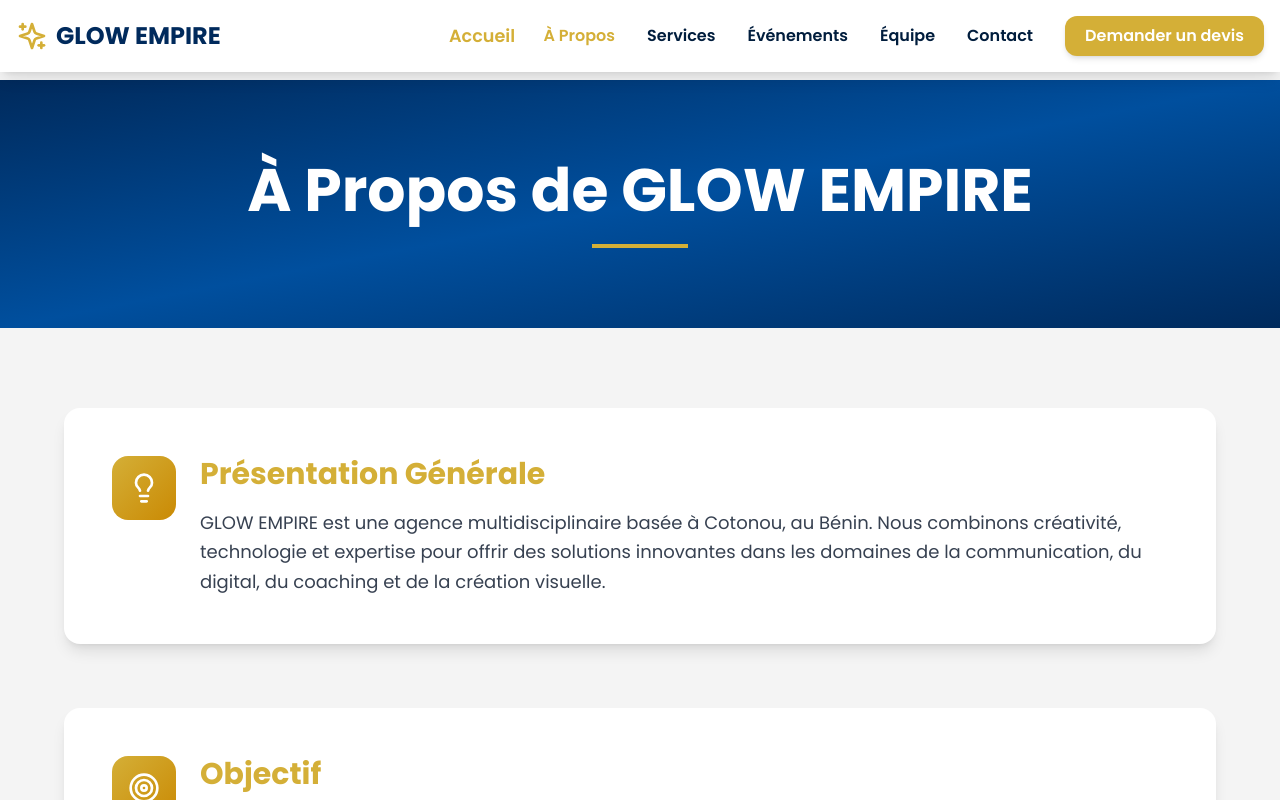
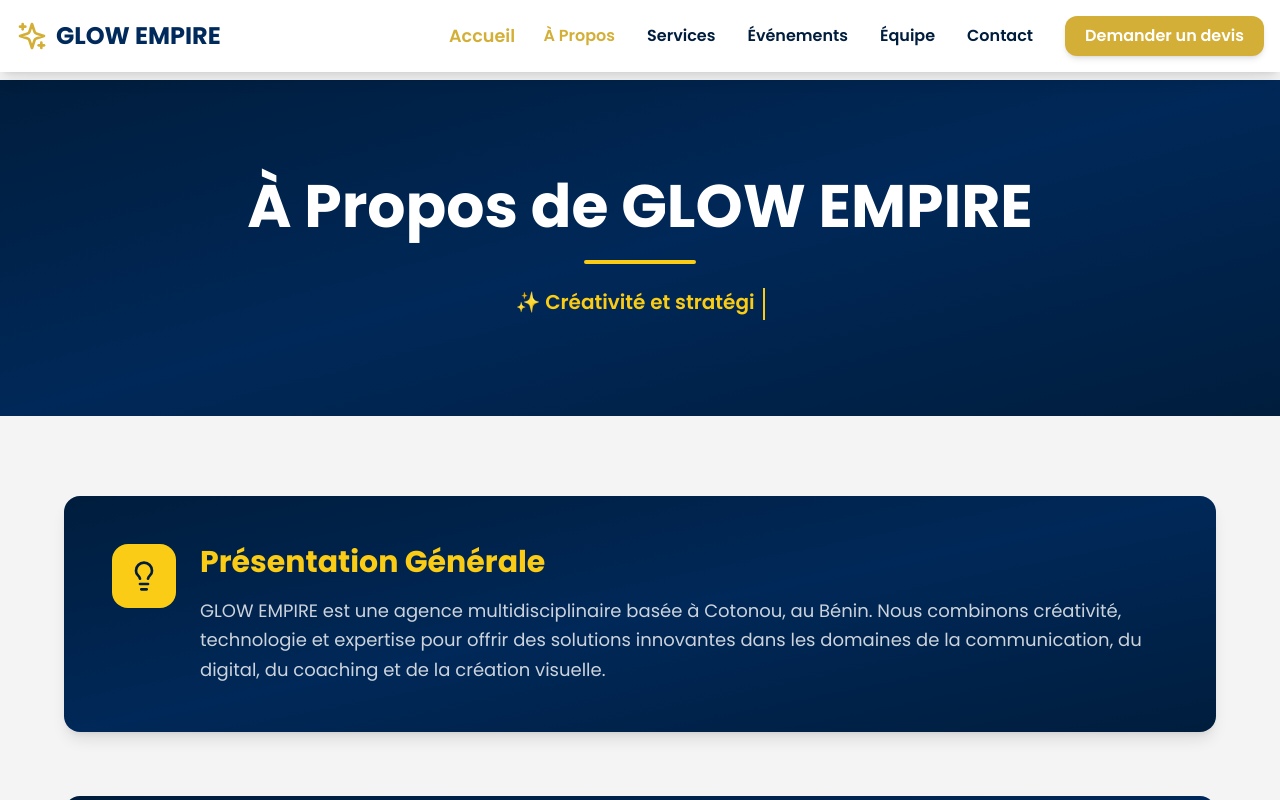
Before and after one commit to adjoeugenie2020-code/glowempire, a React (Vite) app: page / in a window 1280 px wide. Both pictures are taken after a click on the button "À Propos". Shown: the top 800 px of the page. Built offline with nearby package versions, Linux system fonts and the light colour scheme.

Commit message:
Updated About.tsx

```diff
--- a/src/pages/About.tsx
+++ b/src/pages/About.tsx
@@ -1,5 +1,6 @@
 import { motion } from 'framer-motion';
-import { Target, Eye, Heart, Lightbulb } from 'lucide-react';
+import { Target, Eye, Heart, Lightbulb, Users, Star } from 'lucide-react';
+import { useState, useEffect } from 'react';
 
 const About = () => {
   const sections = [
@@ -27,25 +28,68 @@ const About = () => {
       content:
         'Révéler le potentiel de chaque individu et organisation en leur permettant de briller dans leur domaine respectif, tout en créant un impact positif durable dans la société.',
     },
+    {
+      icon: Star,
+      title: 'Valeurs',
+      content:
+        'Innovation, intégrité, excellence et collaboration sont au cœur de nos actions pour construire des projets significatifs et durables.',
+    },
+    {
+      icon: Users,
+      title: 'Équipe',
+      content:
+        'Notre équipe rassemble des experts passionnés en stratégie, création et digital, dédiés à accompagner nos clients vers le succès.',
+    },
   ];
+
+  // TYPEWRITER
+  const phrases = [
+    "✨ Créativité et stratégie.",
+    "🚀 Votre marque, notre mission.",
+    "🎨 Innovation et impact.",
+    "💡 Excellence à chaque étape."
+  ];
+  const [index, setIndex] = useState(0);
+  const [subIndex, setSubIndex] = useState(0);
+  const [reverse, setReverse] = useState(false);
+
+  useEffect(() => {
+    const timeout = setTimeout(() => {
+      setSubIndex(prev => (reverse ? prev - 1 : prev + 1));
+      if (!reverse && subIndex === phrases[index].length) {
+        setTimeout(() => setReverse(true), 1000);
+      } else if (reverse && subIndex === 0) {
+        setReverse(false);
+        setIndex((prev) => (prev + 1) % phrases.length);
+      }
+    }, reverse ? 50 : 100);
+    return () => clearTimeout(timeout);
+  }, [subIndex, index, reverse]);
 
   return (
     <div className="min-h-screen bg-lightGray">
-      <section className="relative py-20 bg-gradient-to-br from-deepBlue via-royalBlue to-deepBlue">
-        <div className="max-w-7xl mx-auto px-4 text-center">
-          <motion.div
+
+      {/* HERO-LIKE HEADER */}
+      <section className="relative py-24 bg-gradient-to-br from-[#001D3D] via-[#002858] to-[#001D3D]">
+        <div className="max-w-6xl mx-auto px-4 text-center grid place-items-center gap-6">
+          <motion.h1
             initial={{ opacity: 0, y: 30 }}
             animate={{ opacity: 1, y: 0 }}
             transition={{ duration: 0.8 }}
+            className="text-5xl md:text-6xl font-extrabold text-white"
           >
-            <h1 className="text-5xl md:text-6xl font-bold text-white mb-6">
-              À Propos de GLOW EMPIRE
-            </h1>
-            <div className="w-24 h-1 bg-gold mx-auto"></div>
-          </motion.div>
+            À Propos de GLOW EMPIRE
+          </motion.h1>
+          <div className="w-28 h-1 bg-yellow-400 rounded-full"></div>
+
+          {/* TYPEWRITER */}
+          <div className="text-yellow-400 text-xl font-semibold h-8 overflow-hidden whitespace-nowrap border-r-2 border-yellow-400 pr-2 animate-cursor">
+            {phrases[index].substring(0, subIndex)}
+          </div>
         </div>
       </section>
 
+      {/* SECTIONS DÉTAILLÉES */}
       <section className="py-20 px-4">
         <div className="max-w-6xl mx-auto space-y-16">
           {sections.map((section, index) => (
@@ -55,27 +99,37 @@ const About = () => {
               whileInView={{ opacity: 1, x: 0 }}
               viewport={{ once: true }}
               transition={{ duration: 0.6, delay: 0.2 }}
-              className="bg-white rounded-2xl p-8 md:p-12 shadow-lg hover:shadow-2xl transition-all"
+              className="bg-gradient-to-br from-[#001D3D] via-[#002858] to-[#001D3D] text-white rounded-2xl p-8 md:p-12 shadow-lg transition-all"
             >
               <div className="flex flex-col md:flex-row items-start gap-6">
                 <div className="flex-shrink-0">
-                  <div className="w-16 h-16 bg-gradient-to-br from-gold to-yellow-600 rounded-2xl flex items-center justify-center">
-                    <section.icon className="w-8 h-8 text-white" />
+                  <div className="w-16 h-16 bg-yellow-400 rounded-2xl flex items-center justify-center">
+                    <section.icon className="w-8 h-8 text-[#001D3D]" />
                   </div>
                 </div>
                 <div>
-                  <h2 className="text-3xl font-bold text-gold mb-4">
+                  <h2 className="text-3xl font-bold text-yellow-400 mb-4">
                     {section.title}
                   </h2>
-                  <p className="text-lg text-gray-700 leading-relaxed">
-                    {section.content}
-                  </p>
+                  <p className="text-white/80 text-lg leading-relaxed">{section.content}</p>
                 </div>
               </div>
             </motion.div>
           ))}
         </div>
       </section>
+
+      {/* CURSEUR TYPEWRITER */}
+      <style jsx>{`
+        @keyframes blink {
+          0%, 50%, 100% { opacity: 1; }
+          25%, 75% { opacity: 0; }
+        }
+        .animate-cursor {
+          animation: blink 1s infinite;
+        }
+      `}</style>
+
     </div>
   );
 };
```
